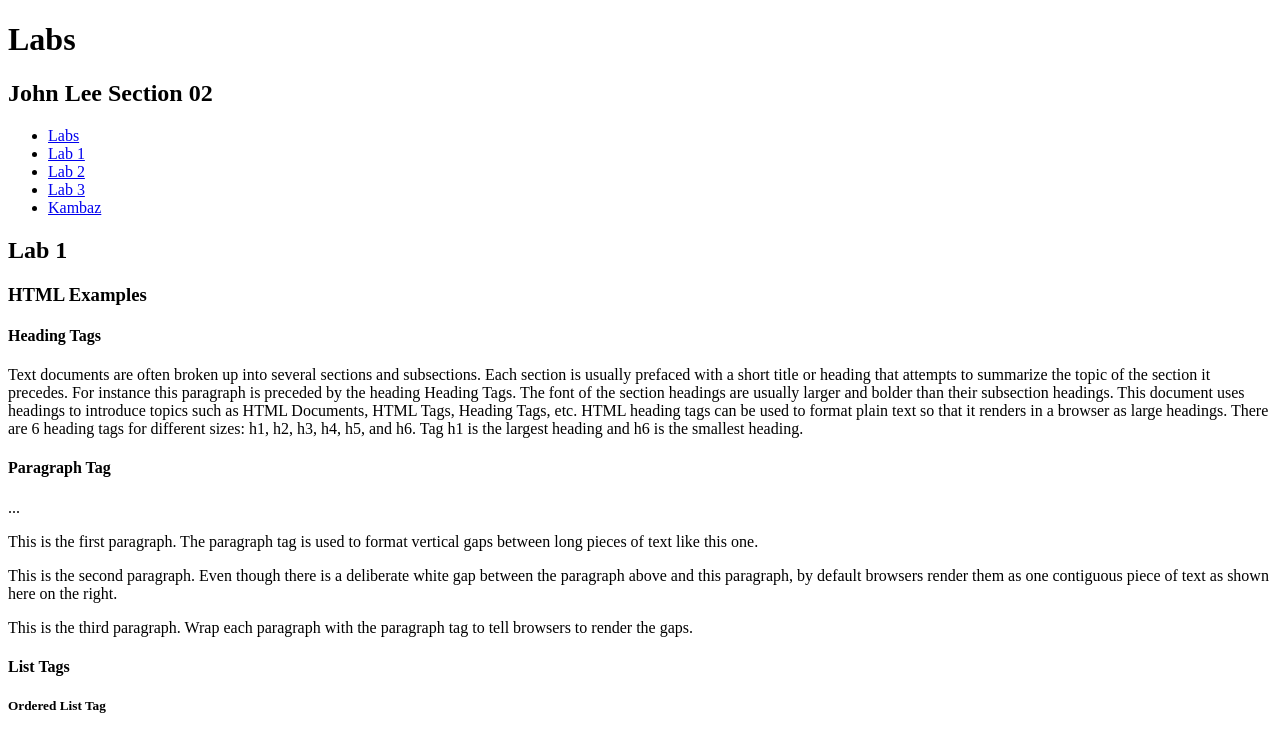
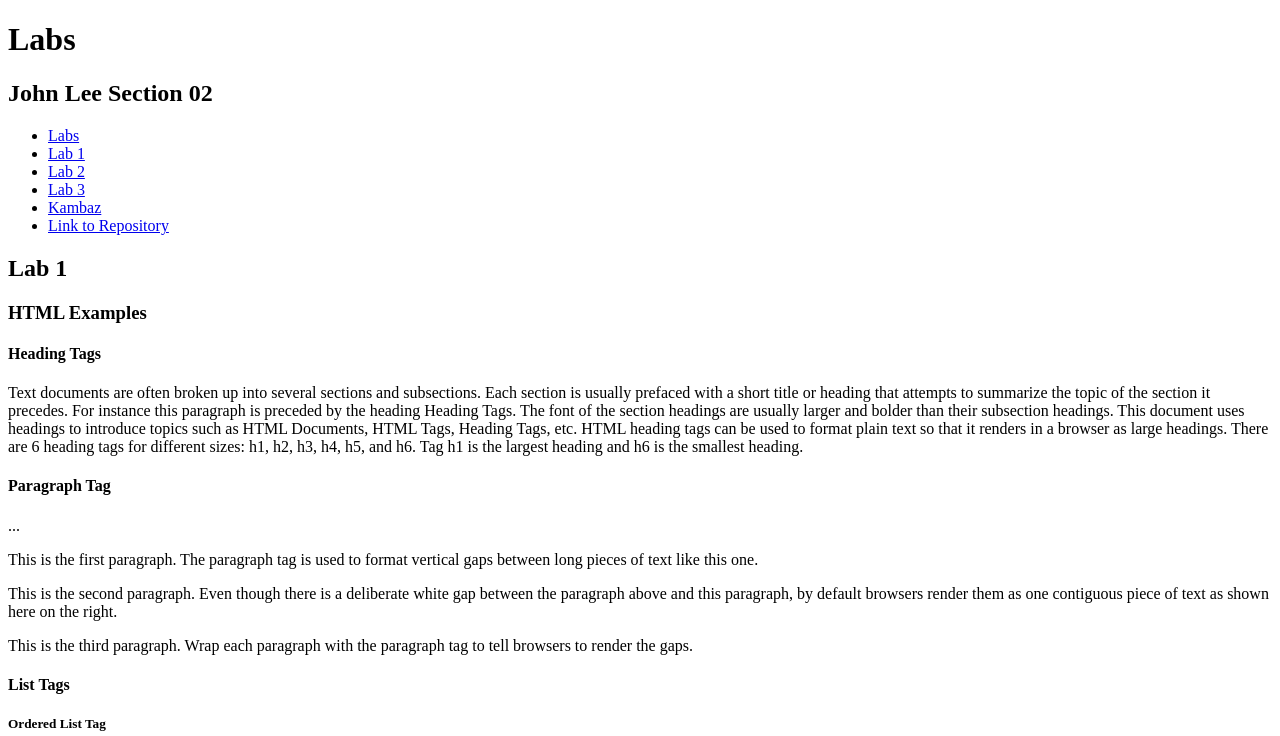
Before and after one commit to lee-johnn/kambaz-react-web-app, a React (Vite) app: page /#/Labs/Lab1 in a window 1280 px wide. Shown: the top 736 px of the page. Built offline with nearby package versions, Linux system fonts and the light colour scheme.

Commit message:
add link to repo

```diff
--- a/src/Labs/TOC.tsx
+++ b/src/Labs/TOC.tsx
@@ -7,6 +7,7 @@ export default function TOC() {
       <li><Link to="/Labs/Lab2">Lab 2</Link></li>
       <li><Link to="/Labs/Lab3">Lab 3</Link></li>
       <li><Link to="/Kambaz">Kambaz</Link></li>
+      <li><Link id="wd-github" to="https://github.com/lee-johnn/kambaz-react-web-app.git">Link to Repository</Link></li>
     </ul>
   );
 }
```
